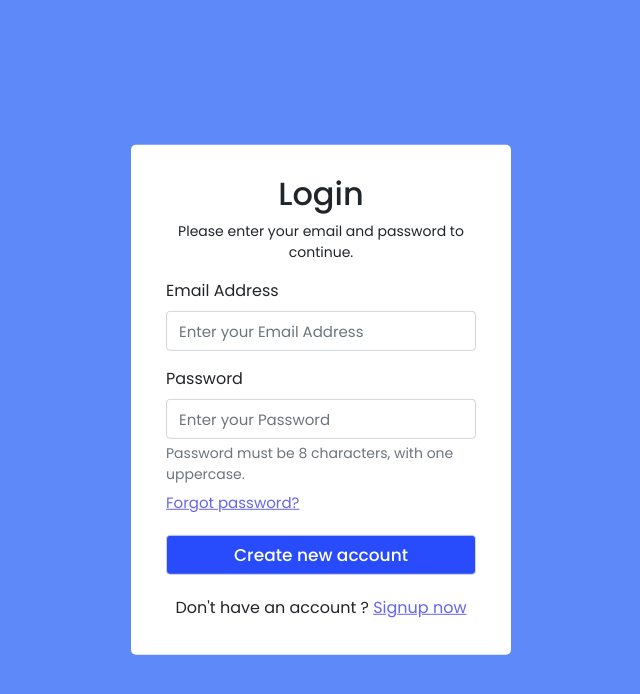
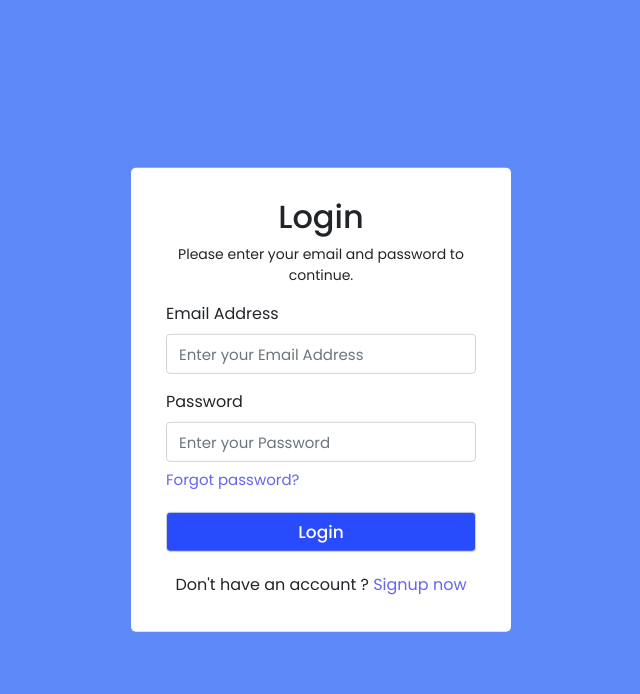
Before and after one commit to Johnellery/eirish, a PHP site: page /login-user.php in a window 1280 px wide. Shown: the top 694 px of the page, without its empty margins (319-959 px from the left). Run offline with PHP 8.4, Linux system fonts and the light colour scheme.

Commit message:
Add files via upload

```diff
--- a/EirishPayroll/code/login-user.php
+++ b/EirishPayroll/code/login-user.php
@@ -5,10 +5,6 @@
     <meta charset="UTF-8">
     <title>Payroll</title>
     <link rel="stylesheet" href="https://stackpath.bootstrapcdn.com/bootstrap/4.5.2/css/bootstrap.min.css">
-    <link href="https://cdn.jsdelivr.net/npm/bootstrap@5.0.2/dist/css/bootstrap.min.css" rel="stylesheet" integrity="sha384-EVSTQN3/azprG1Anm3QDgpJLIm9Nao0Yz1ztcQTwFspd3yD65VohhpuuCOmLASjC" crossorigin="anonymous">
-<script src="https://cdn.jsdelivr.net/npm/bootstrap@5.0.2/dist/js/bootstrap.bundle.min.js" integrity="sha384-MrcW6ZMFYlzcLA8Nl+NtUVF0sA7MsXsP1UyJoMp4YLEuNSfAP+JcXn/tWtIaxVXM" crossorigin="anonymous"></script>
-<script src="https://cdn.jsdelivr.net/npm/@popperjs/core@2.9.2/dist/umd/popper.min.js" integrity="sha384-IQsoLXl5PILFhosVNubq5LC7Qb9DXgDA9i+tQ8Zj3iwWAwPtgFTxbJ8NT4GN1R8p" crossorigin="anonymous"></script>
-<script src="https://cdn.jsdelivr.net/npm/bootstrap@5.0.2/dist/js/bootstrap.min.js" integrity="sha384-cVKIPhGWiC2Al4u+LWgxfKTRIcfu0JTxR+EQDz/bgldoEyl4H0zUF0QKbrJ0EcQF" crossorigin="anonymous"></script>
     <link rel="stylesheet" href="style.css">
 
 </head>
@@ -17,12 +13,12 @@
         <div class="row">
             <div class="col-md-4 offset-md-4 form login-form">
                 <form action="login-user.php" method="POST" autocomplete="">
-                <h2 class="text-center" aria-label="Login Form">Login</h2>
-                <p class="text-center" aria-label="Instructions">Please enter your email and password to continue.</p>
+                    <h2 class="text-center">Login</h2>
+                    <p class="text-center">Please enter your email and password to continue.</p>
                     <?php
                     if(count($errors) > 0){
                         ?>
-                    <div class="alert alert-danger text-center" role="alert">
+                        <div class="alert alert-danger text-center">
                             <?php
                             foreach($errors as $showerror){
                                 echo $showerror;
@@ -33,20 +29,19 @@
                     }
                     ?>
                     <div class="form-group">
-                    <label for="email">Email Address</label>
-                    <input class="form-control" type="email" name="email" id="email" placeholder="Enter your Email Address" required value="<?php echo $email ?>" aria-describedby="email-input-desc">
-                    <small id="email-input-desc" class="form-text text-muted"></small>
+                        <label>Email Address</label>
+                        <input class="form-control" type="email" name="email" placeholder="Enter your Email Address" required value="<?php echo $email ?>">
                     </div>
                     <div class="form-group">
-                <label for="password">Password</label>
-                    <input class="form-control" type="password" name="password" id="password" placeholder="Enter your Password" required aria-describedby="password-input-desc">
-                    <small id="password-input-desc" class="form-text text-muted">Password must be 8 characters, with one uppercase.</small>
+                    <label>Password</label>
+                        <input class="form-control" type="password" name="password" id="password" placeholder="Enter your Password" required>
 
                     </div>
                     <div class="link forget-pass text-left"><a href="forgot-password.php">Forgot password?</a></div>
                     <div class="form-group">
-                <input class="form-control button" type="submit" name="signup" value="Create new account">
+                        <input class="form-control button" type="submit" name="login" value="Login">
                     </div>
+
                     <div class="link login-link text-center">Don't have an account ? <a href="signup-user.php">Signup now</a></div>
                 </form>
             </div>
```
Lines whose indentation alone changed are shown as unchanged.
